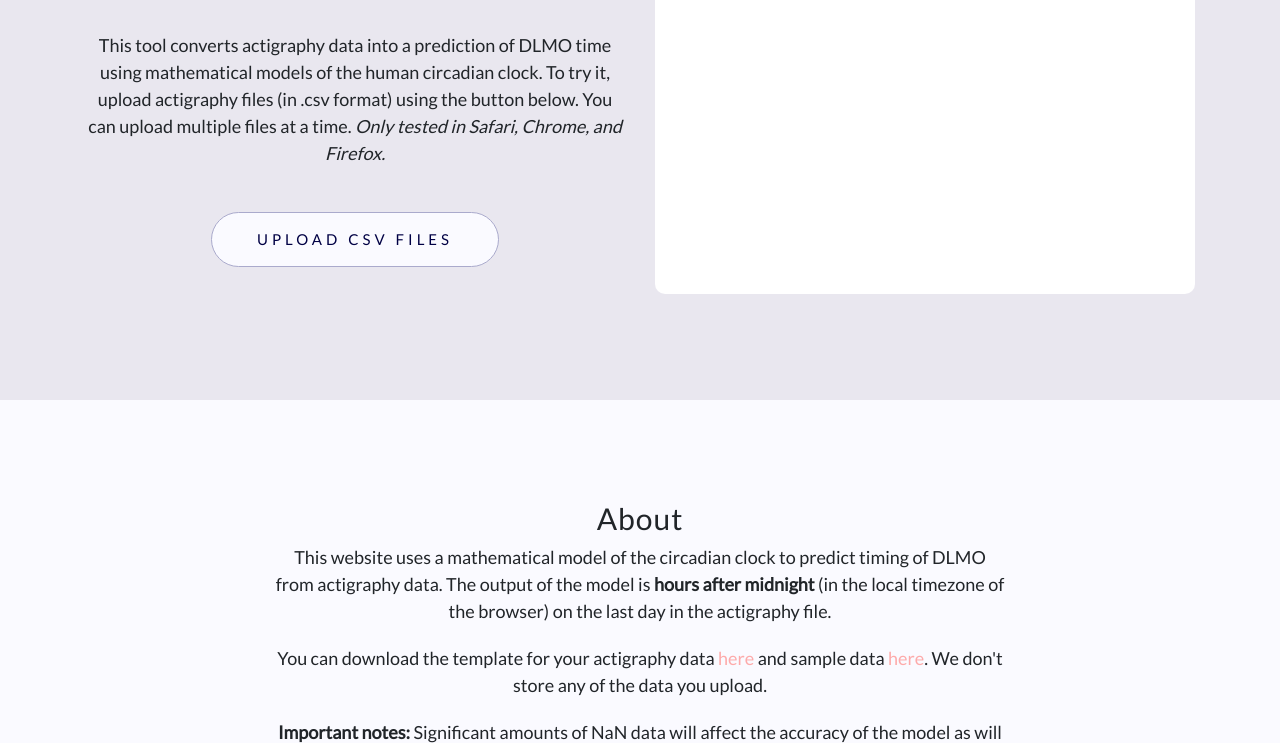
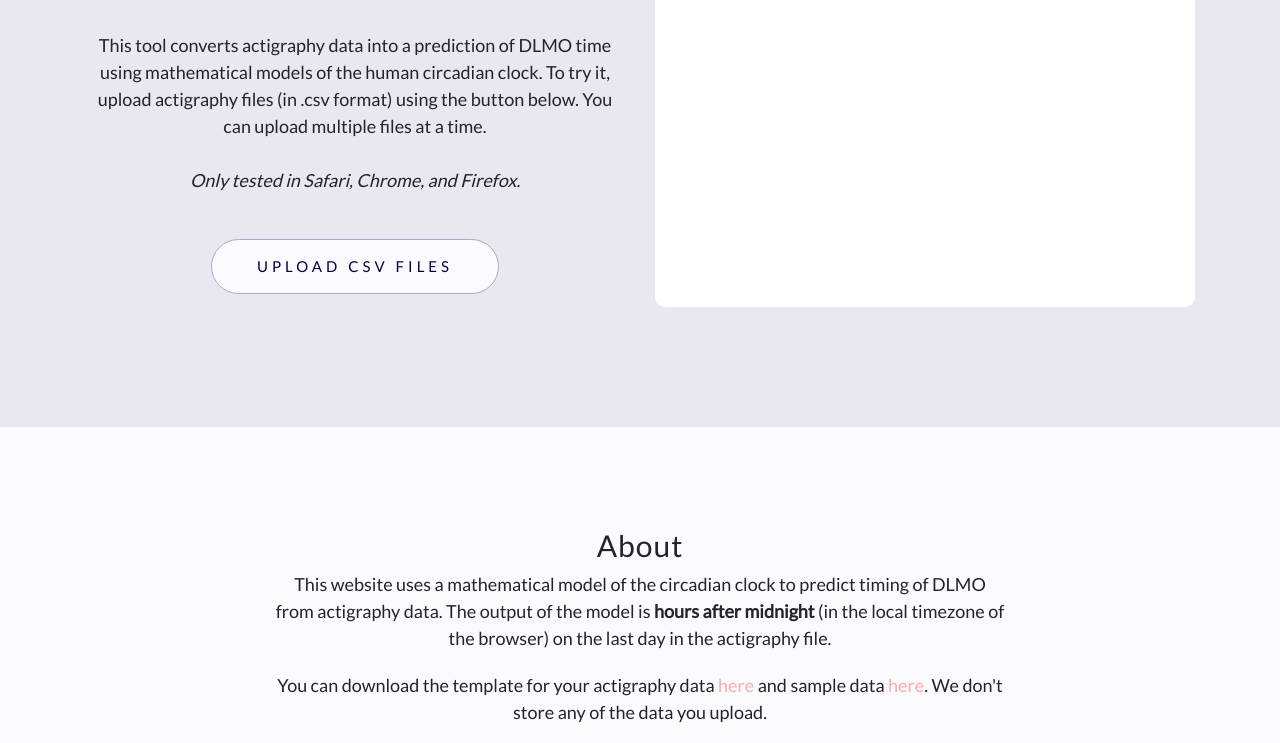
Before and after one commit to ojwalch/predicting_dlmo, a plain HTML site: page index.html in a window 1280 px wide. Shown: the part 212-955 px from the top of the page. Drawn offline with Linux system fonts and the light colour scheme.

Commit message:
Adding disclaimer about browser functionality

```diff
--- a/index.html
+++ b/index.html
@@ -51,7 +51,7 @@
         <div class="col-lg-6 my-auto">
           <div class="header-content mx-auto">
             <h1 class="mb-5">Predict DLMO with math modeling</h1>
-            <p>This tool converts actigraphy data into a prediction of DLMO time using mathematical models of the human circadian clock. To try it, upload actigraphy files (in .csv format) using the button below. You can upload multiple files at a time. <i>Only tested in Safari, Chrome, and Firefox.</i></p>
+            <p>This tool converts actigraphy data into a prediction of DLMO time using mathematical models of the human circadian clock. To try it, upload actigraphy files (in .csv format) using the button below. You can upload multiple files at a time. <br><br> <i>Only tested in Safari, Chrome, and Firefox.</i></p>
 
             <div class="upload-wrapper">
                 <header>
```
